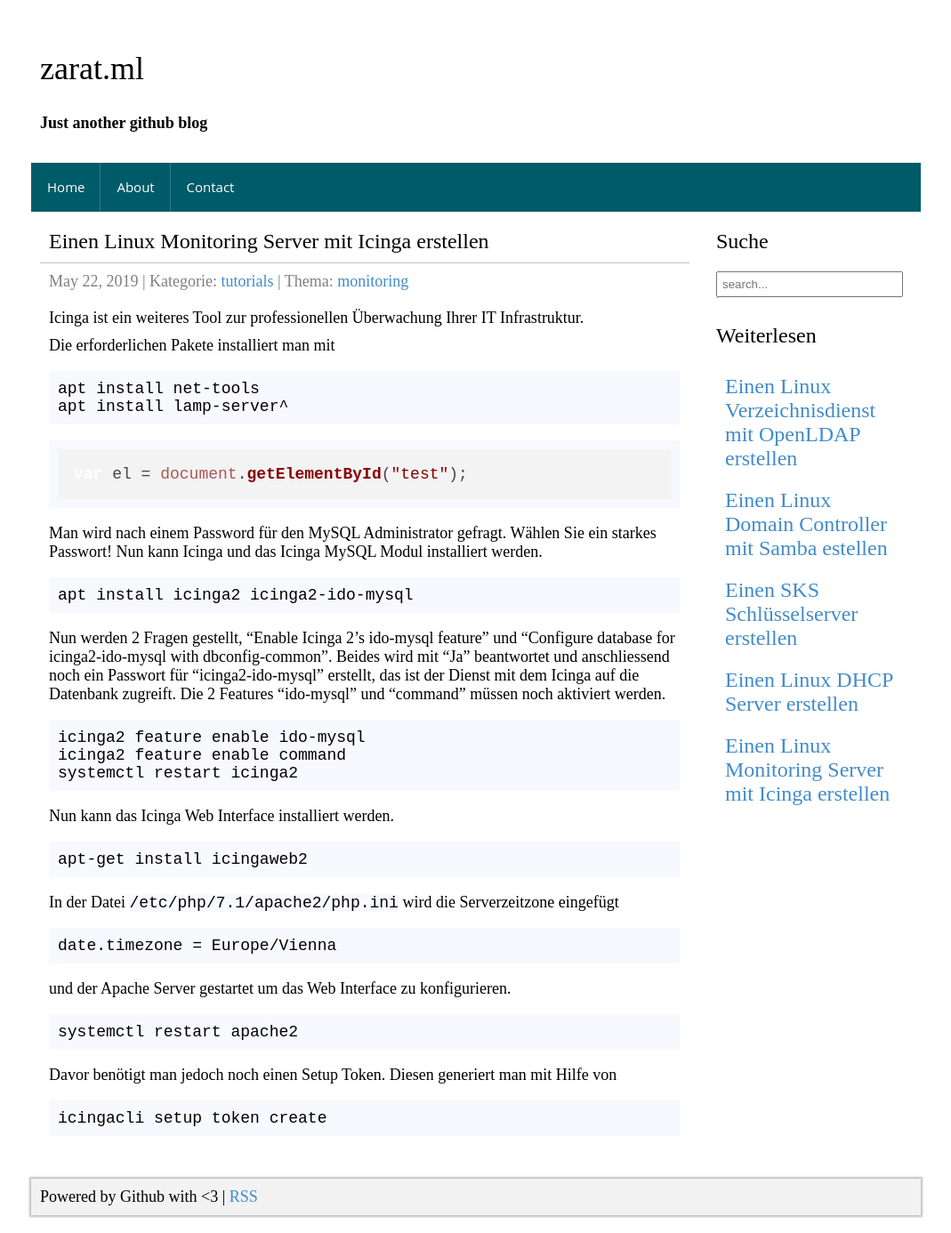
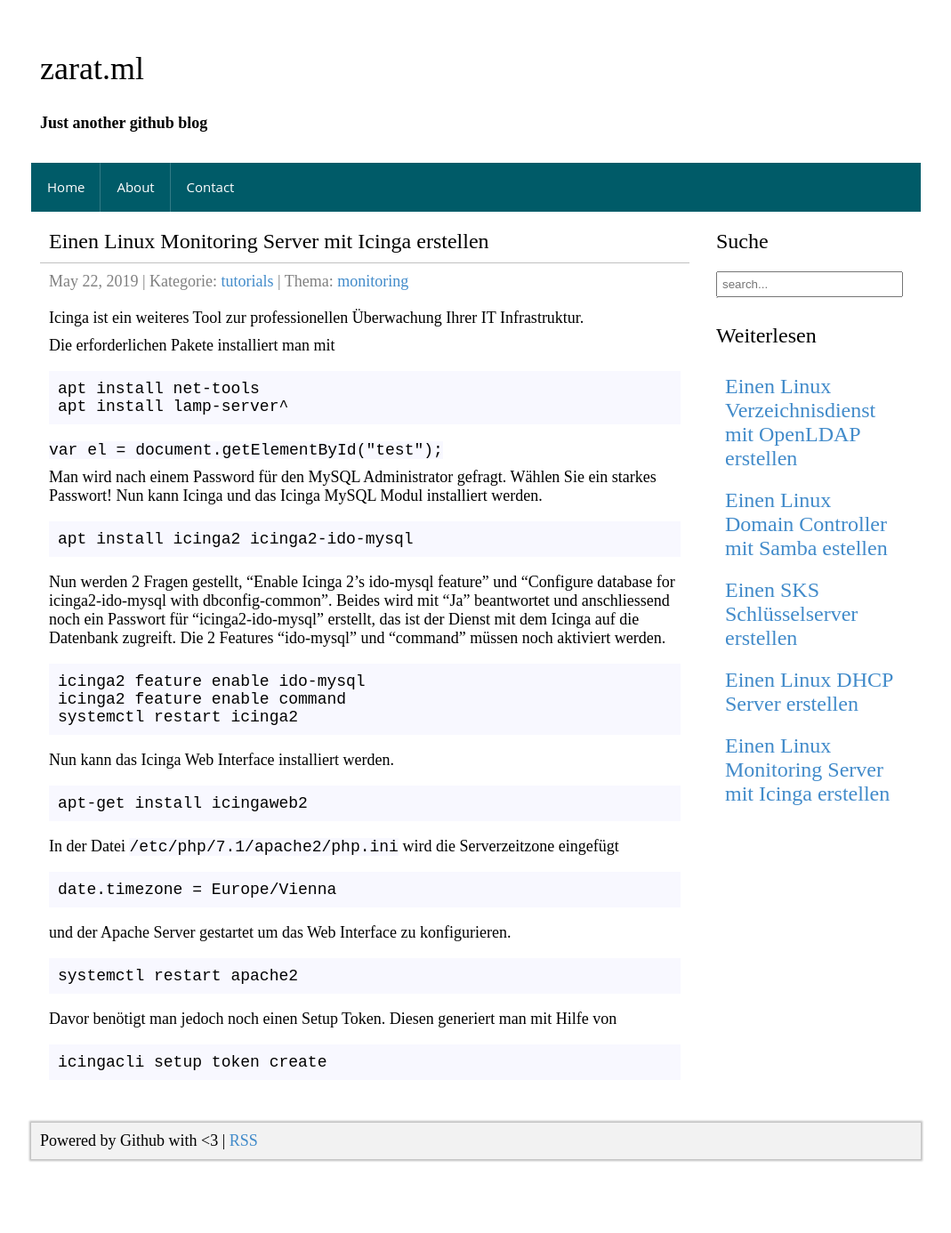
Before and after one commit to zarat/zarat.github.io, a Jekyll site: the page built from _posts/2019-05-22-icinga-monitoring.markdown, in a window 1280 px wide. Shown: the whole page at 89% size, without its empty margins (105-1174 px from the left). Built offline with Jekyll 4.4.1, drawn with Linux system fonts in a browser that asks for light colours; nearby versions of some CDN libraries; after the commit the page ends 1323 px from its top, so only the background shows below that.

Commit message:
Update 2019-05-22-icinga-monitoring.markdown

```diff
--- a/_posts/2019-05-22-icinga-monitoring.markdown
+++ b/_posts/2019-05-22-icinga-monitoring.markdown
@@ -18,7 +18,7 @@ apt install net-tools
 apt install lamp-server^
 </pre>
 
-<pre><code class="language-javascript">var el = document.getElementById("test");</code></pre>
+<code class="language-javascript">var el = document.getElementById("test");</code>
 
 Man wird nach einem Password für den MySQL Administrator gefragt. Wählen Sie ein starkes Passwort! Nun kann Icinga und das Icinga MySQL Modul installiert werden.
 
```
